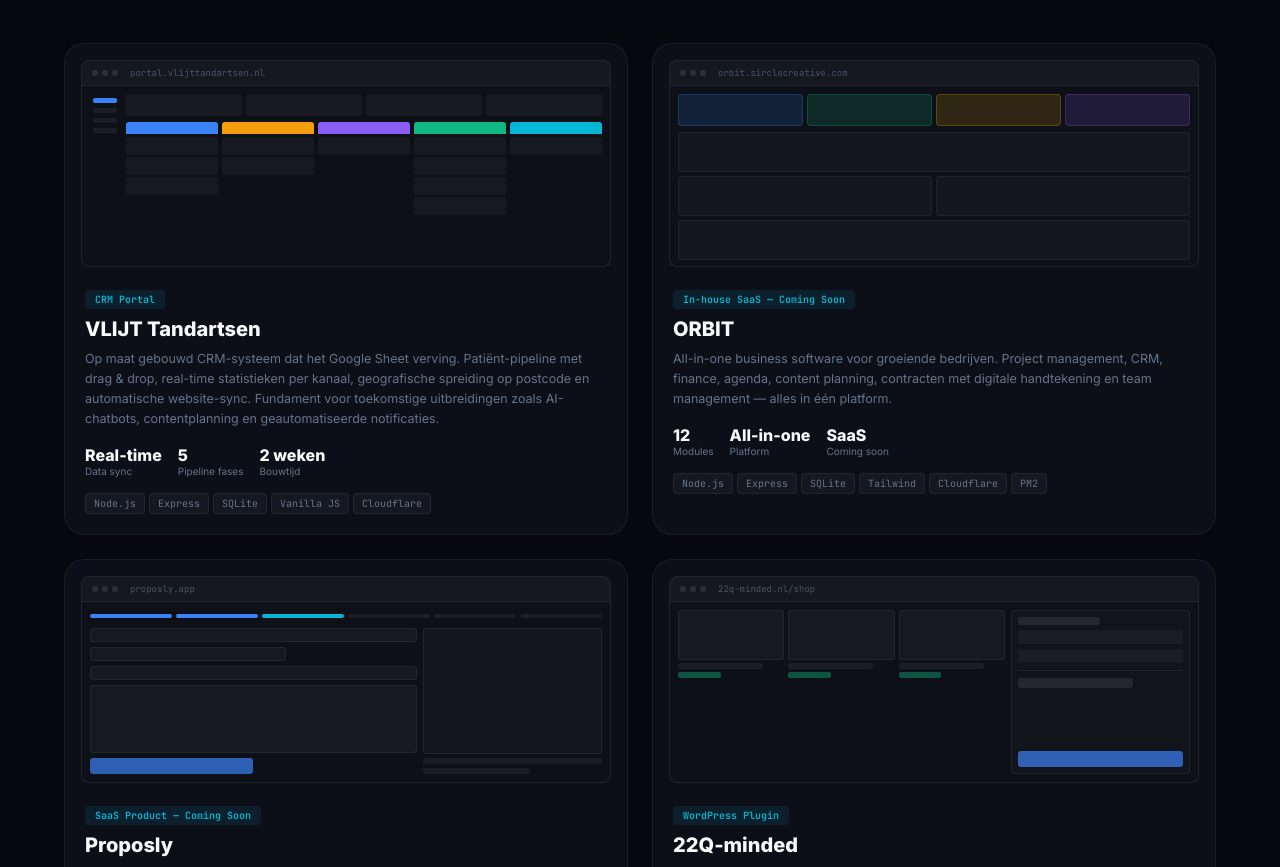
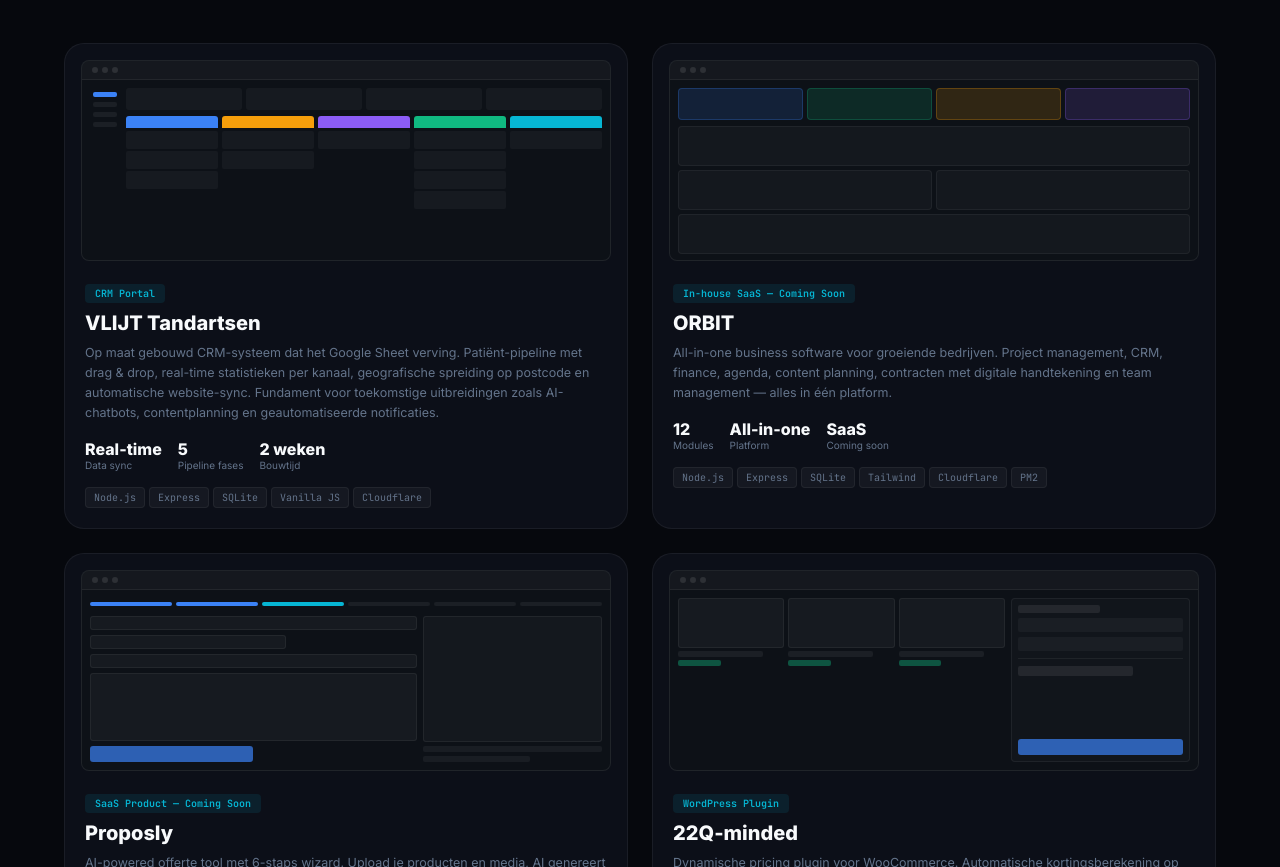
Before and after one commit to sircle-cloud/sircle-solutions-preview, a plain HTML site: page index.html in a window 1280 px wide. Shown: the part 3917-4784 px from the top of the page. Drawn offline with nearby package versions, Linux system fonts and the light colour scheme.

Commit message:
Portfolio: domeinnamen verwijderd

```diff
--- a/index.html
+++ b/index.html
@@ -316,7 +316,7 @@
             <div class="case-grid__browser">
               <div class="case-grid__browser-bar">
                 <div class="case-grid__browser-dots"><span></span><span></span><span></span></div>
-                <div class="case-grid__browser-url">portal.vlijttandartsen.nl</div>
+                <div class="case-grid__browser-url"></div>
               </div>
               <div class="case-grid__browser-body">
                 <div class="case-mock case-mock--pipeline">
@@ -387,7 +387,7 @@
             <div class="case-grid__browser">
               <div class="case-grid__browser-bar">
                 <div class="case-grid__browser-dots"><span></span><span></span><span></span></div>
-                <div class="case-grid__browser-url">orbit.sirclecreative.com</div>
+                <div class="case-grid__browser-url"></div>
               </div>
               <div class="case-grid__browser-body">
                 <div class="case-mock case-mock--bento">
@@ -428,7 +428,7 @@
             <div class="case-grid__browser">
               <div class="case-grid__browser-bar">
                 <div class="case-grid__browser-dots"><span></span><span></span><span></span></div>
-                <div class="case-grid__browser-url">proposly.app</div>
+                <div class="case-grid__browser-url"></div>
               </div>
               <div class="case-grid__browser-body">
                 <div class="case-mock case-mock--wizard">
@@ -479,7 +479,7 @@
             <div class="case-grid__browser">
               <div class="case-grid__browser-bar">
                 <div class="case-grid__browser-dots"><span></span><span></span><span></span></div>
-                <div class="case-grid__browser-url">22q-minded.nl/shop</div>
+                <div class="case-grid__browser-url"></div>
               </div>
               <div class="case-grid__browser-body">
                 <div class="case-mock case-mock--shop">
```
